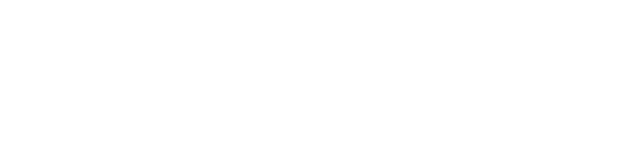
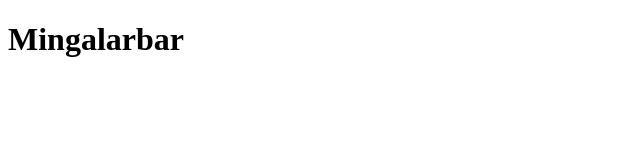
Before and after one commit to ZawMyoThantSin/Project-1, a plain HTML site: page index.html in a window 1280 px wide. Shown: the whole page, without its empty margins (0-640 px from the left). Drawn offline with Linux system fonts and the light colour scheme.

Commit message:
Mingalarbar

```diff
--- a/index.html
+++ b/index.html
@@ -6,6 +6,6 @@
     <title>Document</title>
 </head>
 <body>
-
+    <h1>Mingalarbar</h1>
 </body>
 </html>
```
